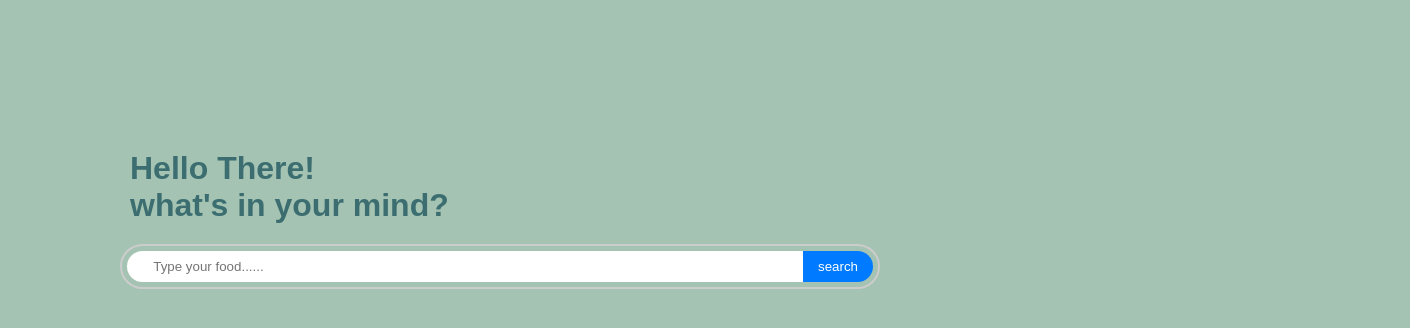
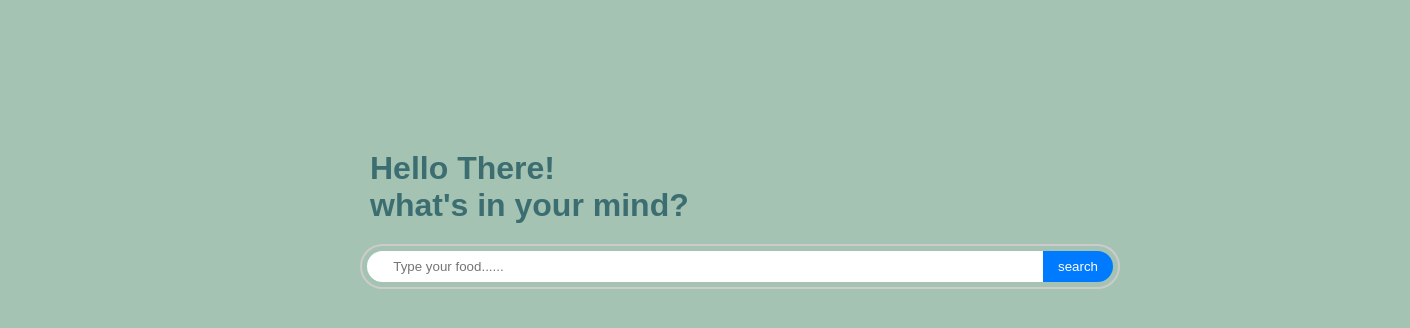
Before and after one commit to REEDIPPANJA/API_PROJECTS, a plain HTML site: page index.html in a window 1280 px wide. Shown: the whole page, 1410 px wide, since content can reach past the window. Drawn offline with Linux system fonts and the light colour scheme.

Commit message:
second change

```diff
--- a/script.js
+++ b/script.js
@@ -13,12 +13,13 @@ function changeIndDes(indval, indDesval){
 
 btn.addEventListener('click',()=>{
     let input=document.querySelector('#searchbox').value.trim();
+
     if (!input) {
         changeIndDes("", "Please enter an ingredient.");
         return;
     }
 
-
+    document.getElementById('searchbox').value="";
     fetch(url)
     .then((response)=>{
          return response.json();
--- a/style.css
+++ b/style.css
@@ -6,6 +6,10 @@
 
 }
 body{
+    display: flex;
+   flex-direction: column ;
+    align-items: center;
+    justify-content: center;
     background-color: #a4c3b2;
 }
 #heading{
```
